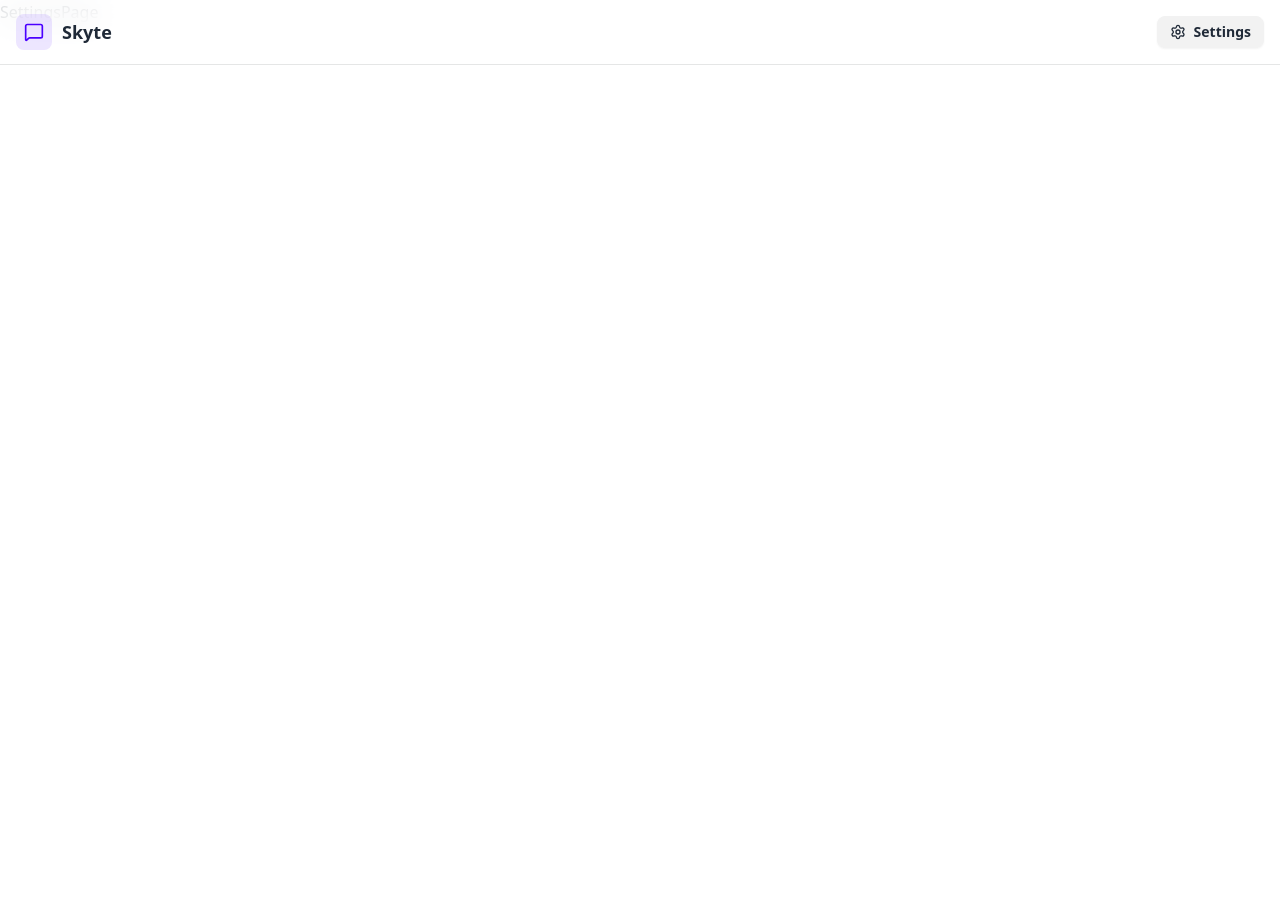
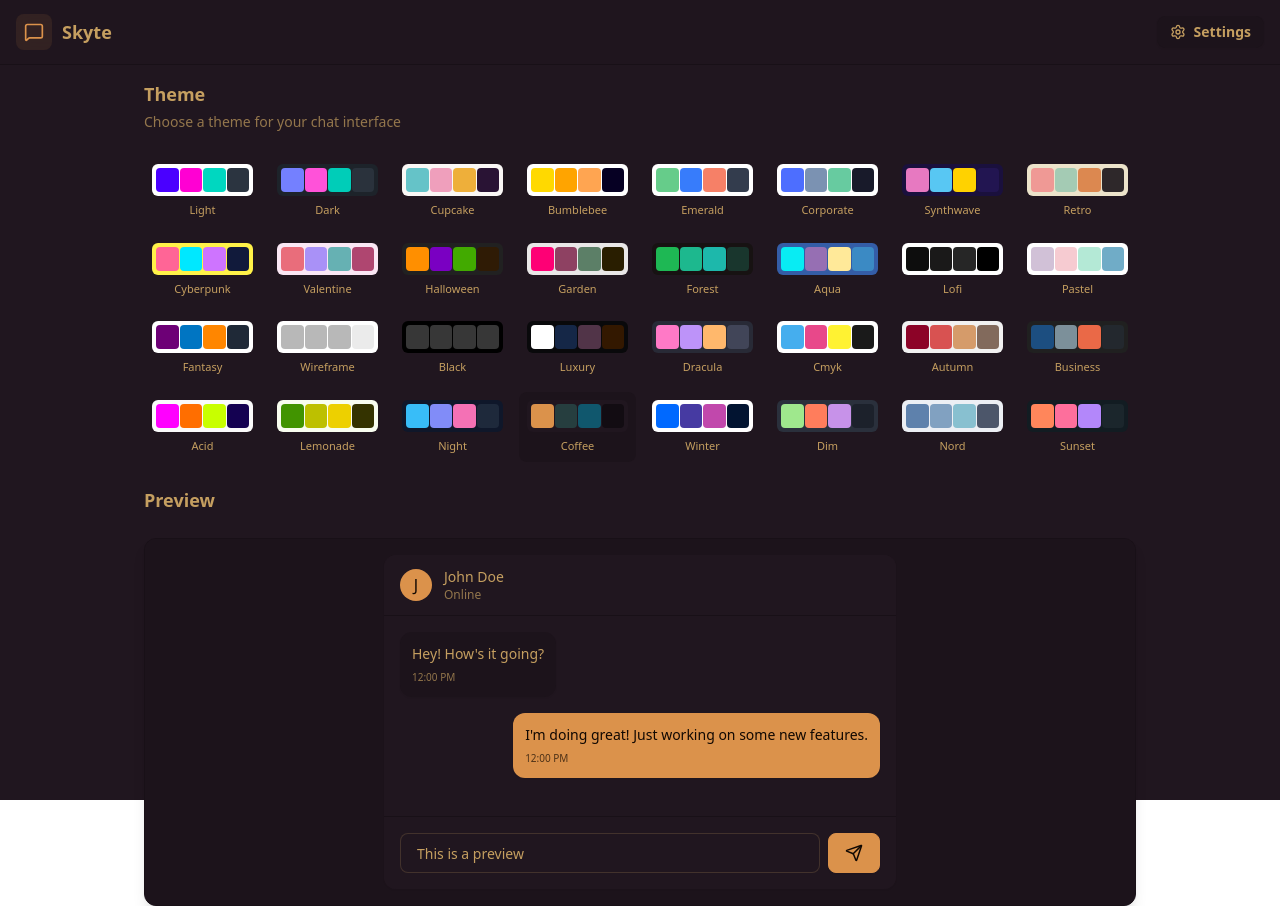
Before and after one commit to JCMisa/skyte, a React (Vite) app in the folder frontend/: page /settings in a window 1280 px wide. Before the commit the page ends 800 px from the top, so only its background shows below. Built offline with nearby package versions, Linux system fonts and the light colour scheme; no server answers.

Commit message:
apply theme changer using daisyui

```diff
--- a/frontend/src/App.tsx
+++ b/frontend/src/App.tsx
@@ -8,11 +8,14 @@
 import { useAuthStore } from "./store/useAuthStore";
 import { useEffect } from "react";
 import { LoaderIcon } from "lucide-react";
+import { useThemeStore } from "./store/useThemeStore";
 
 function App() {
   const authUser = useAuthStore((s) => s.authUser);
   const checkAuth = useAuthStore((s) => s.checkAuth);
   const isCheckingAuth = useAuthStore((s) => s.isCheckingAuth);
+
+  const theme = useThemeStore((s) => s.theme);
 
   useEffect(() => {
     checkAuth();
@@ -28,7 +31,7 @@
     );
 
   return (
-    <div>
+    <div data-theme={theme}>
       <Navbar />
 
       <Routes>
--- /dev/null
+++ b/frontend/src/constants/index.ts
@@ -0,0 +1,34 @@
+export const THEMES = [
+  "light",
+  "dark",
+  "cupcake",
+  "bumblebee",
+  "emerald",
+  "corporate",
+  "synthwave",
+  "retro",
+  "cyberpunk",
+  "valentine",
+  "halloween",
+  "garden",
+  "forest",
+  "aqua",
+  "lofi",
+  "pastel",
+  "fantasy",
+  "wireframe",
+  "black",
+  "luxury",
+  "dracula",
+  "cmyk",
+  "autumn",
+  "business",
+  "acid",
+  "lemonade",
+  "night",
+  "coffee",
+  "winter",
+  "dim",
+  "nord",
+  "sunset",
+];
--- a/frontend/src/pages/SettingsPage.tsx
+++ b/frontend/src/pages/SettingsPage.tsx
@@ -1,5 +1,127 @@
+import { SendIcon } from "lucide-react";
+import { THEMES } from "../constants";
+import { useThemeStore } from "../store/useThemeStore";
+
+const PREVIEW_MESSAGES = [
+  { id: 1, content: "Hey! How's it going?", isSent: false },
+  {
+    id: 2,
+    content: "I'm doing great! Just working on some new features.",
+    isSent: true,
+  },
+];
+
 const SettingsPage = () => {
-  return <div>SettingsPage</div>;
+  const theme = useThemeStore((s) => s.theme);
+  const setTheme = useThemeStore((s) => s.setTheme);
+
+  return (
+    <div className="h-screen container mx-auto px-4 pt-20 max-w-5xl">
+      <div className="space-y-6">
+        <div className="flex flex-col gap-1">
+          <h2 className="text-lg font-semibold">Theme</h2>
+          <p className="text-sm text-base-content/70">
+            Choose a theme for your chat interface
+          </p>
+        </div>
+
+        <div className="grid grid-cols-4 sm:grid-cols-6 md:grid-cols-8 gap-2">
+          {THEMES.map((t) => (
+            <button
+              key={t}
+              className={`
+                group flex flex-col items-center gap-1.5 p-2 rounded-lg transition-colors
+                ${theme === t ? "bg-base-200" : "hover:bg-base-200/50"}
+              `}
+              onClick={() => setTheme(t)}
+            >
+              <div
+                className="relative h-8 w-full rounded-md overflow-hidden"
+                data-theme={t}
+              >
+                <div className="absolute inset-0 grid grid-cols-4 gap-px p-1">
+                  <div className="rounded bg-primary"></div>
+                  <div className="rounded bg-secondary"></div>
+                  <div className="rounded bg-accent"></div>
+                  <div className="rounded bg-neutral"></div>
+                </div>
+              </div>
+              <span className="text-[11px] font-medium truncate w-full text-center">
+                {t.charAt(0).toUpperCase() + t.slice(1)}
+              </span>
+            </button>
+          ))}
+        </div>
+
+        {/* Preview Section */}
+        <h3 className="text-lg font-semibold mb-3">Preview</h3>
+        <div className="rounded-xl border border-base-300 overflow-hidden bg-base-100 shadow-lg">
+          <div className="p-4 bg-base-200">
+            <div className="max-w-lg mx-auto">
+              {/* Mock Chat UI */}
+              <div className="bg-base-100 rounded-xl shadow-sm overflow-hidden">
+                {/* Chat Header */}
+                <div className="px-4 py-3 border-b border-base-300 bg-base-100">
+                  <div className="flex items-center gap-3">
+                    <div className="w-8 h-8 rounded-full bg-primary flex items-center justify-center text-primary-content font-medium">
+                      J
+                    </div>
+                    <div>
+                      <h3 className="font-medium text-sm">John Doe</h3>
+                      <p className="text-xs text-base-content/70">Online</p>
+                    </div>
+                  </div>
+                </div>
+
+                {/* Chat Messages */}
+                <div className="p-4 space-y-4 min-h-[200px] max-h-[200px] overflow-y-auto bg-base-100">
+                  {PREVIEW_MESSAGES.map((message) => (
+                    <div
+                      key={message.id}
+                      className={`flex ${message.isSent ? "justify-end" : "justify-start"}`}
+                    >
+                      <div
+                        className={`
+                          max-w-[80%] rounded-xl p-3 shadow-sm
+                          ${message.isSent ? "bg-primary text-primary-content" : "bg-base-200"}
+                        `}
+                      >
+                        <p className="text-sm">{message.content}</p>
+                        <p
+                          className={`
+                            text-[10px] mt-1.5
+                            ${message.isSent ? "text-primary-content/70" : "text-base-content/70"}
+                          `}
+                        >
+                          12:00 PM
+                        </p>
+                      </div>
+                    </div>
+                  ))}
+                </div>
+
+                {/* Chat Input */}
+                <div className="p-4 border-t border-base-300 bg-base-100">
+                  <div className="flex gap-2">
+                    <input
+                      type="text"
+                      className="input input-bordered flex-1 text-sm h-10"
+                      placeholder="Type a message..."
+                      value="This is a preview"
+                      readOnly
+                    />
+                    <button className="btn btn-primary h-10 min-h-0">
+                      <SendIcon size={18} />
+                    </button>
+                  </div>
+                </div>
+              </div>
+            </div>
+          </div>
+        </div>
+      </div>
+    </div>
+  );
 };
 
 export default SettingsPage;
--- /dev/null
+++ b/frontend/src/store/useThemeStore.ts
@@ -0,0 +1,14 @@
+import { create } from "zustand";
+
+interface IThemeStore {
+  theme: string;
+  setTheme: (theme: string) => void;
+}
+
+export const useThemeStore = create<IThemeStore>((set) => ({
+  theme: localStorage.getItem("chat-theme") || "coffee",
+  setTheme: (theme: string) => {
+    localStorage.setItem("chat-theme", theme);
+    set({ theme });
+  },
+}));
--- a/frontend/tailwind.config.js
+++ b/frontend/tailwind.config.js
@@ -9,4 +9,40 @@
   plugins: [
     daisyui
   ],
+  daisyui: {
+    themes: [
+      "light",
+      "dark",
+      "cupcake",
+      "bumblebee",
+      "emerald",
+      "corporate",
+      "synthwave",
+      "retro",
+      "cyberpunk",
+      "valentine",
+      "halloween",
+      "garden",
+      "forest",
+      "aqua",
+      "lofi",
+      "pastel",
+      "fantasy",
+      "wireframe",
+      "black",
+      "luxury",
+      "dracula",
+      "cmyk",
+      "autumn",
+      "business",
+      "acid",
+      "lemonade",
+      "night",
+      "coffee",
+      "winter",
+      "dim",
+      "nord",
+      "sunset",
+    ]
+  }
 }
```
